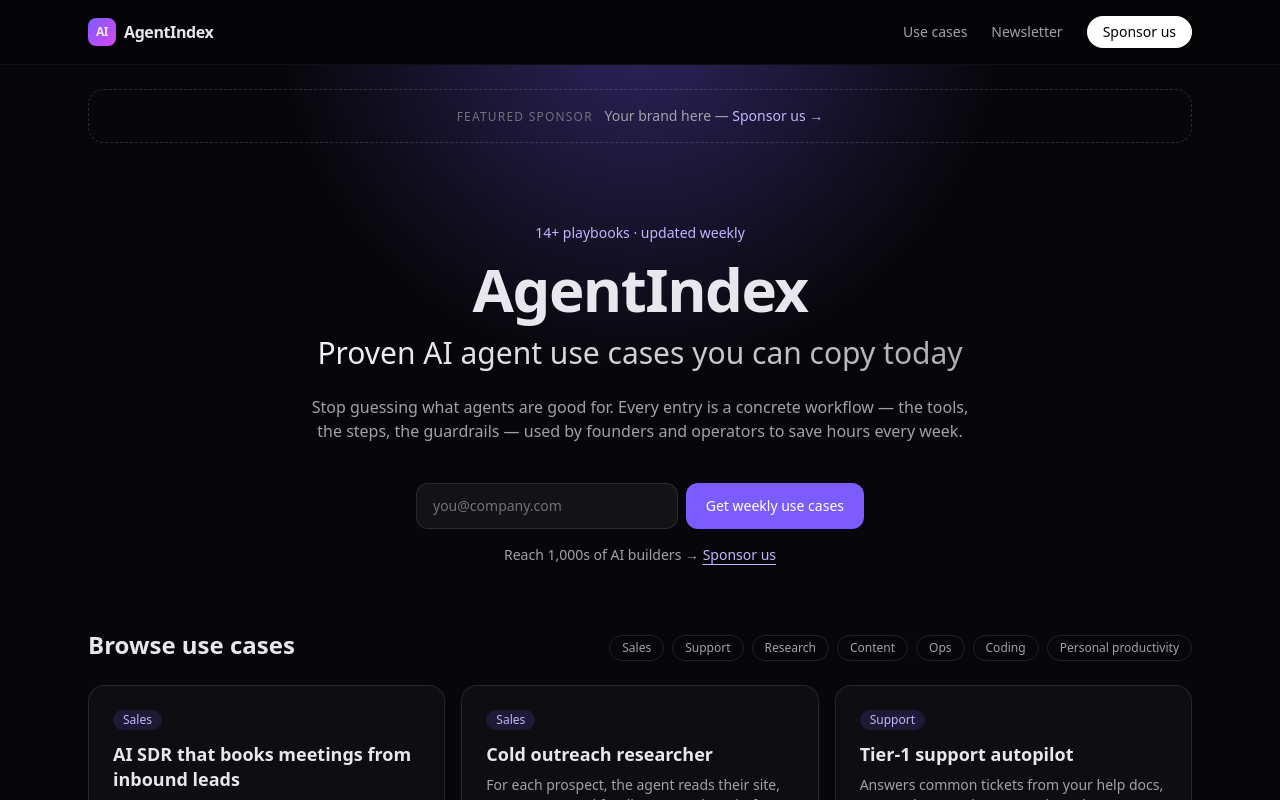
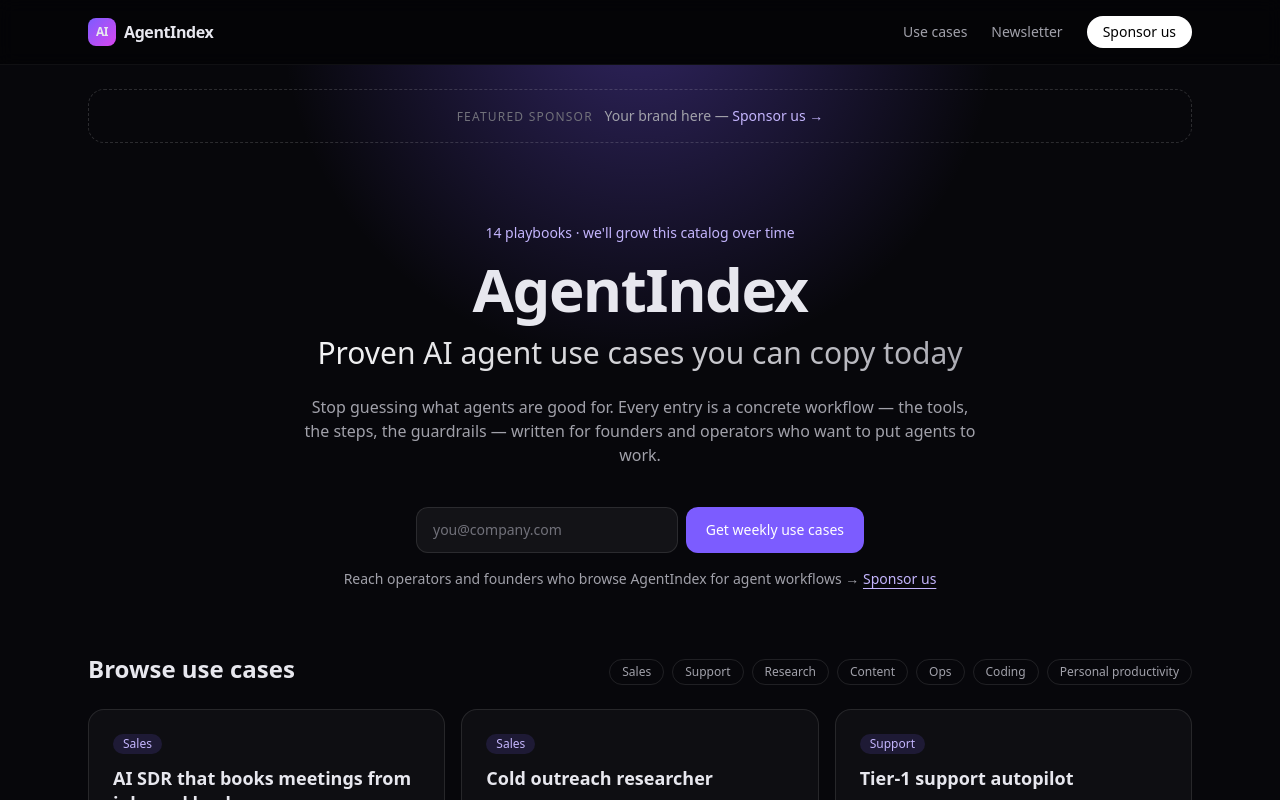
Before and after one commit to robertozanatta1/AgentIndex, a Next.js app: page / in a window 1280 px wide. Shown: the top 800 px of the page. Built offline with nearby package versions, Linux system fonts and the light colour scheme; no server answers.

Commit message:
Polish: honest marketing copy, SVG favicon, fuller Open Graph metadata

```diff
--- a/app/layout.tsx
+++ b/app/layout.tsx
@@ -7,7 +7,7 @@
   metadataBase: new URL(siteUrl),
   title: { default: "AgentIndex — Proven AI agent use cases you can copy today", template: "%s | AgentIndex" },
   description: "A curated directory of real AI agent use cases for founders and operators: sales, support, research, content, ops, coding and productivity.",
-  openGraph: { title: "AgentIndex", description: "Proven AI agent use cases you can copy today", type: "website" },
+  openGraph: { title: "AgentIndex — Proven AI agent use cases you can copy today", description: "A curated directory of real AI agent use cases for founders and operators.", type: "website", siteName: "AgentIndex", url: "/" },
   twitter: { card: "summary_large_image", title: "AgentIndex", description: "Proven AI agent use cases you can copy today" },
 };
 export default function RootLayout({ children }: { children: React.ReactNode }) {
--- a/app/page.tsx
+++ b/app/page.tsx
@@ -11,12 +11,12 @@
       <section className="glow">
         <div className="mx-auto max-w-6xl px-6 pt-6"><SponsorSlot /></div>
         <div className="mx-auto max-w-4xl px-6 pb-16 pt-20 text-center">
-          <p className="mb-4 text-sm font-medium text-violet-300">{all.length}+ playbooks · updated weekly</p>
+          <p className="mb-4 text-sm font-medium text-violet-300">{all.length} playbooks · we'll grow this catalog over time</p>
           <h1 className="text-5xl font-bold tracking-tight sm:text-6xl">AgentIndex</h1>
           <p className="mt-4 bg-gradient-to-r from-white to-zinc-400 bg-clip-text text-2xl font-medium text-transparent sm:text-3xl">Proven AI agent use cases you can copy today</p>
-          <p className="mx-auto mt-6 max-w-2xl text-zinc-400">Stop guessing what agents are good for. Every entry is a concrete workflow — the tools, the steps, the guardrails — used by founders and operators to save hours every week.</p>
+          <p className="mx-auto mt-6 max-w-2xl text-zinc-400">Stop guessing what agents are good for. Every entry is a concrete workflow — the tools, the steps, the guardrails — written for founders and operators who want to put agents to work.</p>
           <div id="newsletter" className="relative mt-10 flex flex-col items-center gap-4"><SubscribeForm />
-            <Link href="/sponsor" className="text-sm text-zinc-400 hover:text-white">Reach 1,000s of AI builders → <span className="text-violet-300 underline underline-offset-4">Sponsor us</span></Link>
+            <Link href="/sponsor" className="text-sm text-zinc-400 hover:text-white">Reach operators and founders who browse AgentIndex for agent workflows → <span className="text-violet-300 underline underline-offset-4">Sponsor us</span></Link>
           </div>
         </div>
       </section>
--- a/app/sponsor/page.tsx
+++ b/app/sponsor/page.tsx
@@ -9,7 +9,7 @@
   return (
     <main className="glow"><div className="mx-auto max-w-5xl px-6 py-20">
       <div className="text-center"><h1 className="text-4xl font-bold tracking-tight sm:text-5xl">Sponsor AgentIndex</h1>
-        <p className="mx-auto mt-4 max-w-2xl text-zinc-400">Get your AI product in front of founders and operators actively looking for agent workflows to copy.</p></div>
+        <p className="mx-auto mt-4 max-w-2xl text-zinc-400">Reach operators and founders who browse AgentIndex for agent workflows. We're early — sponsors who join now get launch pricing and a direct line to us.</p></div>
       <div className="mt-14 grid gap-6 md:grid-cols-2">
         {tiers.map((t) => (
           <div key={t.name} className={`flex flex-col rounded-3xl border p-8 ${t.highlight ? "border-accent/60 bg-accent/10" : "border-white/10 bg-white/[0.03]"}`}>
```
Also changed, not shown: app/icon.svg (added).
